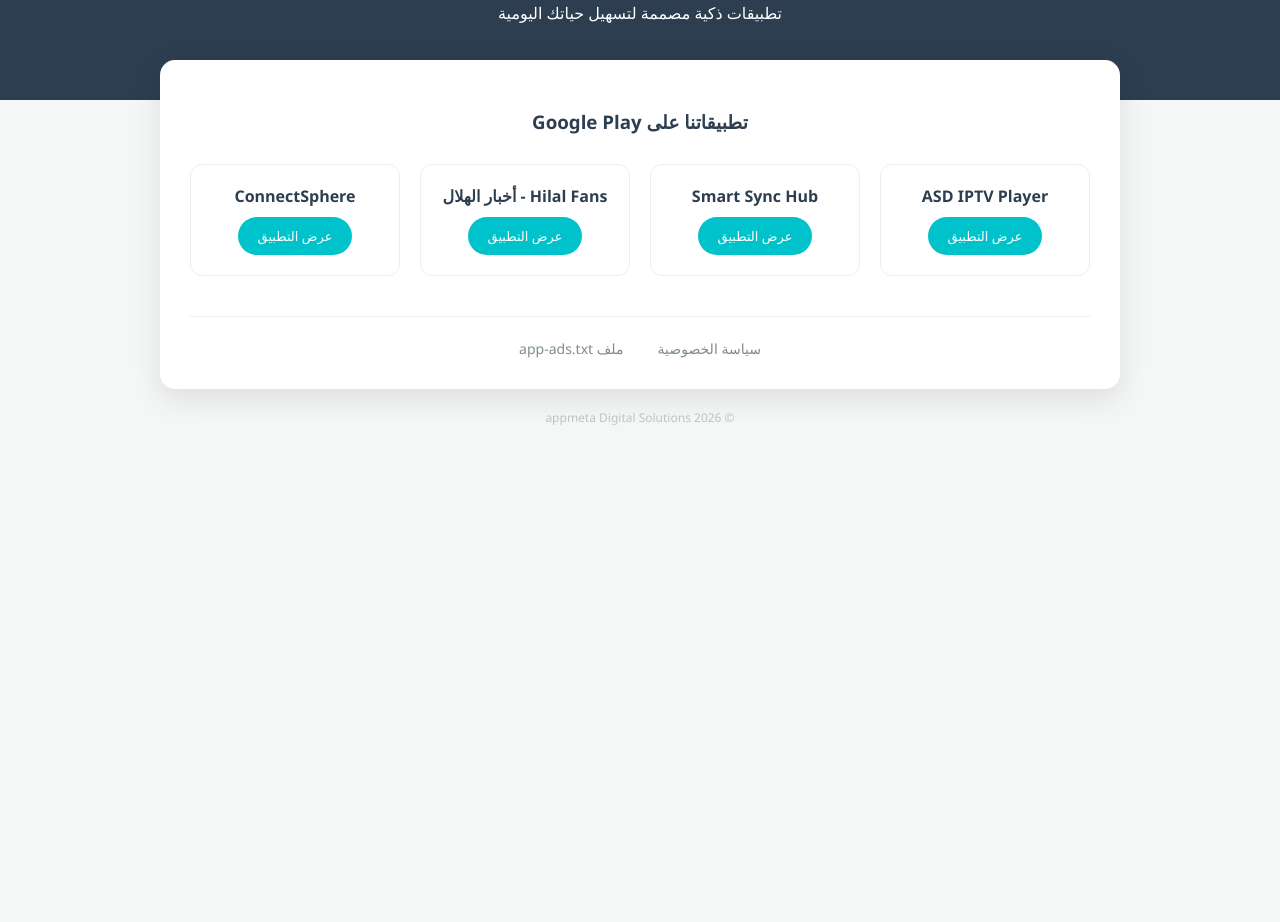
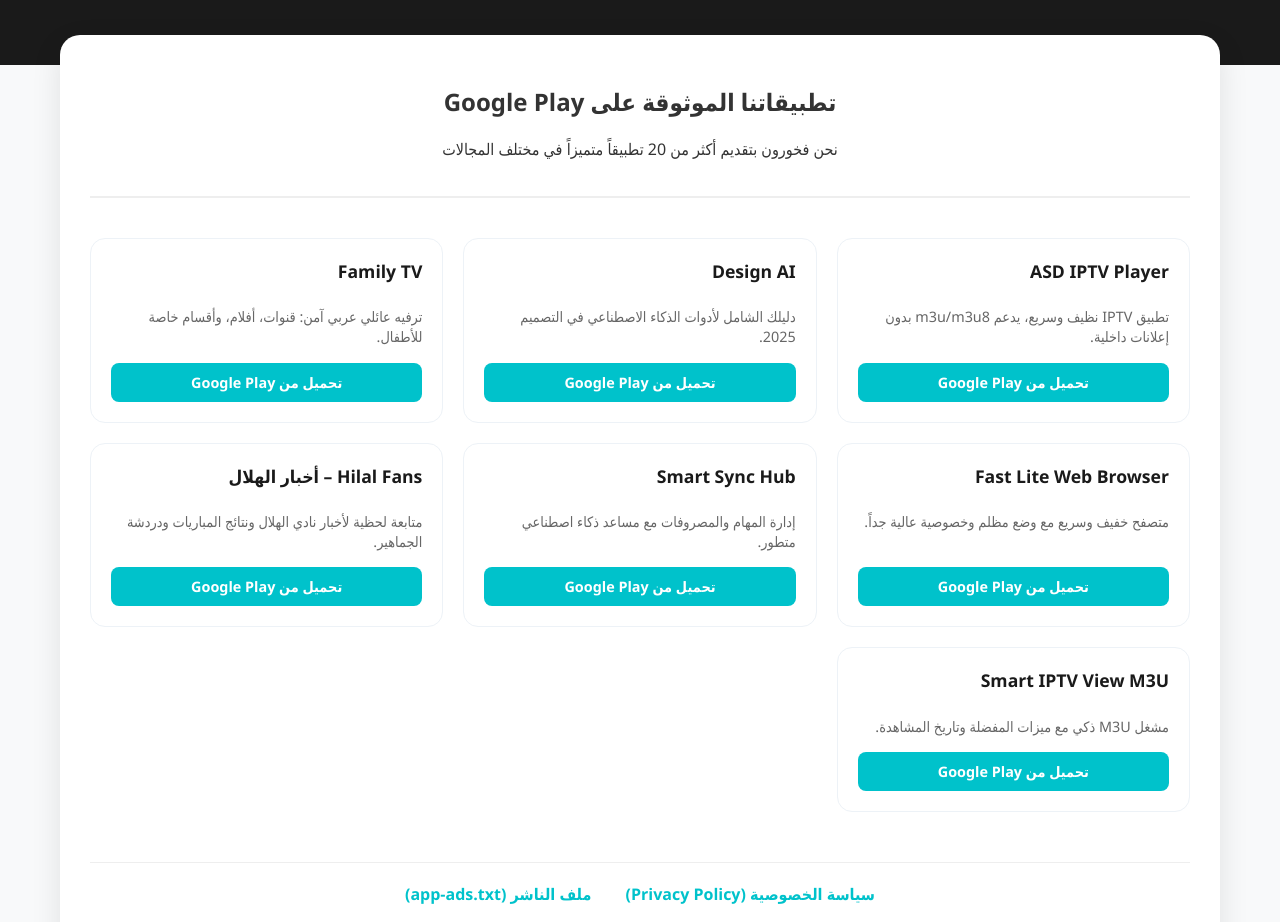
Before and after one commit to elmandoh/my-apps, a plain HTML site: page index.html in a window 1280 px wide. Shown: the part 144-1066 px from the top of the page. Before the commit the page ends 800 px from the top, so only its background shows below. Drawn offline with Linux system fonts and the light colour scheme.

Commit message:
Update index.html

```diff
--- a/index.html
+++ b/index.html
@@ -3,52 +3,88 @@
 <head>
     <meta charset="UTF-8">
     <meta name="viewport" content="width=device-width, initial-scale=1.0">
-    <title>appmeta | المطور الرسمي</title>
+    <title>appmeta | Official App Store</title>
     <style>
-        :root { --primary: #00c2cb; --dark: #2c3e50; }
-        body { font-family: 'Segoe UI', sans-serif; margin: 0; background: #f4f7f6; color: var(--dark); text-align: center; }
-        header { background: var(--dark); color: white; padding: 60px 20px; }
-        .container { max-width: 900px; margin: -40px auto 20px; background: white; padding: 30px; border-radius: 15px; box-shadow: 0 10px 30px rgba(0,0,0,0.1); }
-        .app-grid { display: grid; grid-template-columns: repeat(auto-fit, minmax(200px, 1fr)); gap: 20px; margin-top: 30px; }
-        .app-card { border: 1px solid #eee; padding: 20px; border-radius: 12px; transition: 0.3s; }
-        .app-card:hover { transform: translateY(-5px); box-shadow: 0 5px 15px rgba(0,0,0,0.05); }
-        .app-name { font-weight: bold; display: block; margin-bottom: 10px; }
-        .btn { background: var(--primary); color: white; padding: 10px 20px; border-radius: 25px; text-decoration: none; font-size: 13px; display: inline-block; }
-        .legal { margin-top: 40px; border-top: 1px solid #eee; padding-top: 20px; }
-        .legal a { margin: 0 15px; color: #7f8c8d; text-decoration: none; font-size: 14px; }
+        :root { --primary: #00c2cb; --dark: #1a1a1a; --bg: #f8f9fa; }
+        body { font-family: 'Segoe UI', Tahoma, Geneva, Verdana, sans-serif; margin: 0; background: var(--bg); color: #333; }
+        header { background: var(--dark); color: white; padding: 50px 20px; text-align: center; }
+        header h1 { margin: 0; font-size: 2.5em; color: var(--primary); }
+        .container { max-width: 1100px; margin: -30px auto 40px; background: white; padding: 30px; border-radius: 20px; box-shadow: 0 10px 30px rgba(0,0,0,0.1); }
+        .intro { text-align: center; margin-bottom: 40px; border-bottom: 2px solid #eee; padding-bottom: 20px; }
+        .app-grid { display: grid; grid-template-columns: repeat(auto-fill, minmax(280px, 1fr)); gap: 20px; }
+        .app-card { border: 1px solid #edf2f7; padding: 20px; border-radius: 15px; background: #fff; transition: 0.3s ease; display: flex; flex-direction: column; justify-content: space-between; }
+        .app-card:hover { transform: translateY(-5px); box-shadow: 0 5px 15px rgba(0,0,0,0.05); border-color: var(--primary); }
+        .app-title { font-weight: bold; font-size: 1.1em; color: var(--dark); margin-bottom: 10px; display: block; }
+        .app-desc { font-size: 0.9em; color: #666; margin-bottom: 15px; line-height: 1.4; flex-grow: 1; }
+        .btn { background: var(--primary); color: white; padding: 10px; border-radius: 8px; text-decoration: none; font-size: 0.9em; text-align: center; font-weight: bold; }
+        .btn:hover { background: #00a8af; }
+        .footer-links { margin-top: 50px; text-align: center; padding-top: 20px; border-top: 1px solid #eee; }
+        .footer-links a { margin: 0 15px; color: var(--primary); text-decoration: none; font-weight: bold; }
+        .footer-links a:hover { text-decoration: underline; }
+        .copy { margin-top: 20px; font-size: 0.8em; color: #999; }
     </style>
 </head>
 <body>
+
 <header>
-        <h1>مرحباً بك في appmeta</h1>
-        <p>تطبيقات ذكية مصممة لتسهيل حياتك اليومية</p>
+    <h1>appmeta</h1>
+    <p>حلول برمجية مبتكرة وتطبيقات ذكية لمستخدمي أندرويد</p>
 </header>
+
 <div class="container">
-        <h3>تطبيقاتنا على Google Play</h3>
+    <div class="intro">
+        <h2>تطبيقاتنا الموثوقة على Google Play</h2>
+        <p>نحن فخورون بتقديم أكثر من 20 تطبيقاً متميزاً في مختلف المجالات</p>
+    </div>
+
     <div class="app-grid">
         <div class="app-card">
-                <span class="app-name">ASD IPTV Player</span>
-                <a href="https://play.google.com/store/apps/dev?id=4697993101533851955" class="btn">عرض التطبيق</a>
+            <span class="app-title">ASD IPTV Player</span>
+            <p class="app-desc">تطبيق IPTV نظيف وسريع، يدعم m3u/m3u8 بدون إعلانات داخلية.</p>
+            <a href="https://play.google.com/store/apps/details?id=asd.iptvplayer2" class="btn">تحميل من Google Play</a>
         </div>
         <div class="app-card">
-                <span class="app-name">Smart Sync Hub</span>
-                <a href="https://play.google.com/store/apps/dev?id=4697993101533851955" class="btn">عرض التطبيق</a>
+            <span class="app-title">Design AI</span>
+            <p class="app-desc">دليلك الشامل لأدوات الذكاء الاصطناعي في التصميم 2025.</p>
+            <a href="https://play.google.com/store/apps/details?id=design.ai2" class="btn">تحميل من Google Play</a>
         </div>
         <div class="app-card">
-                <span class="app-name">Hilal Fans - أخبار الهلال</span>
-                <a href="https://play.google.com/store/apps/dev?id=4697993101533851955" class="btn">عرض التطبيق</a>
+            <span class="app-title">Family TV</span>
+            <p class="app-desc">ترفيه عائلي عربي آمن: قنوات، أفلام، وأقسام خاصة للأطفال.</p>
+            <a href="https://play.google.com/store/apps/details?id=tv.appape" class="btn">تحميل من Google Play</a>
         </div>
         <div class="app-card">
-                <span class="app-name">ConnectSphere</span>
-                <a href="https://play.google.com/store/apps/dev?id=4697993101533851955" class="btn">عرض التطبيق</a>
+            <span class="app-title">Fast Lite Web Browser</span>
+            <p class="app-desc">متصفح خفيف وسريع مع وضع مظلم وخصوصية عالية جداً.</p>
+            <a href="https://play.google.com/store/apps/details?id=fast.litewebbrowser" class="btn">تحميل من Google Play</a>
+        </div>
+        <div class="app-card">
+            <span class="app-title">Smart Sync Hub</span>
+            <p class="app-desc">إدارة المهام والمصروفات مع مساعد ذكاء اصطناعي متطور.</p>
+            <a href="https://play.google.com/store/apps/details?id=smartsync.hub" class="btn">تحميل من Google Play</a>
+        </div>
+        <div class="app-card">
+            <span class="app-title">Hilal Fans – أخبار الهلال</span>
+            <p class="app-desc">متابعة لحظية لأخبار نادي الهلال ونتائج المباريات ودردشة الجماهير.</p>
+            <a href="https://play.google.com/store/apps/details?id=al.hilalfans" class="btn">تحميل من Google Play</a>
+        </div>
+        <div class="app-card">
+            <span class="app-title">Smart IPTV View M3U</span>
+            <p class="app-desc">مشغل M3U ذكي مع ميزات المفضلة وتاريخ المشاهدة.</p>
+            <a href="https://play.google.com/store/apps/details?id=smart.iptvviewer" class="btn">تحميل من Google Play</a>
+        </div>
+
+        </div>
+
+    <div class="footer-links">
+        <a href="privacy.html">سياسة الخصوصية (Privacy Policy)</a>
+        <a href="app-ads.txt">ملف الناشر (app-ads.txt)</a>
+    </div>
+
+    <div class="copy" style="text-align: center;">
+        © 2026 appmeta Digital. All rights reserved.
     </div>
 </div>
 
-        <div class="legal">
-            <a href="privacy.html">سياسة الخصوصية</a>
-            <a href="app-ads.txt">ملف app-ads.txt</a>
-        </div>
-    </div>
-    <p style="color: #bdc3c7; font-size: 12px;">© 2026 appmeta Digital Solutions</p>
 </body>
 </html>
```
Lines whose indentation alone changed are shown as unchanged.
